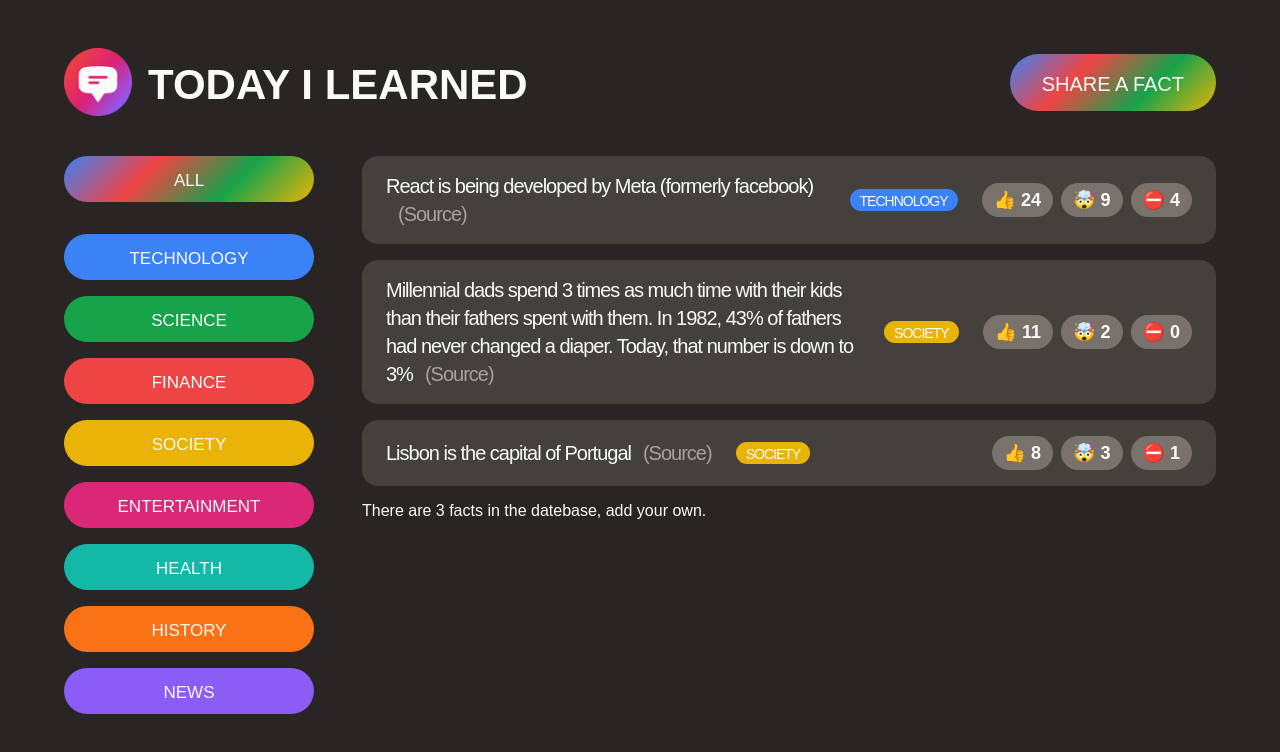
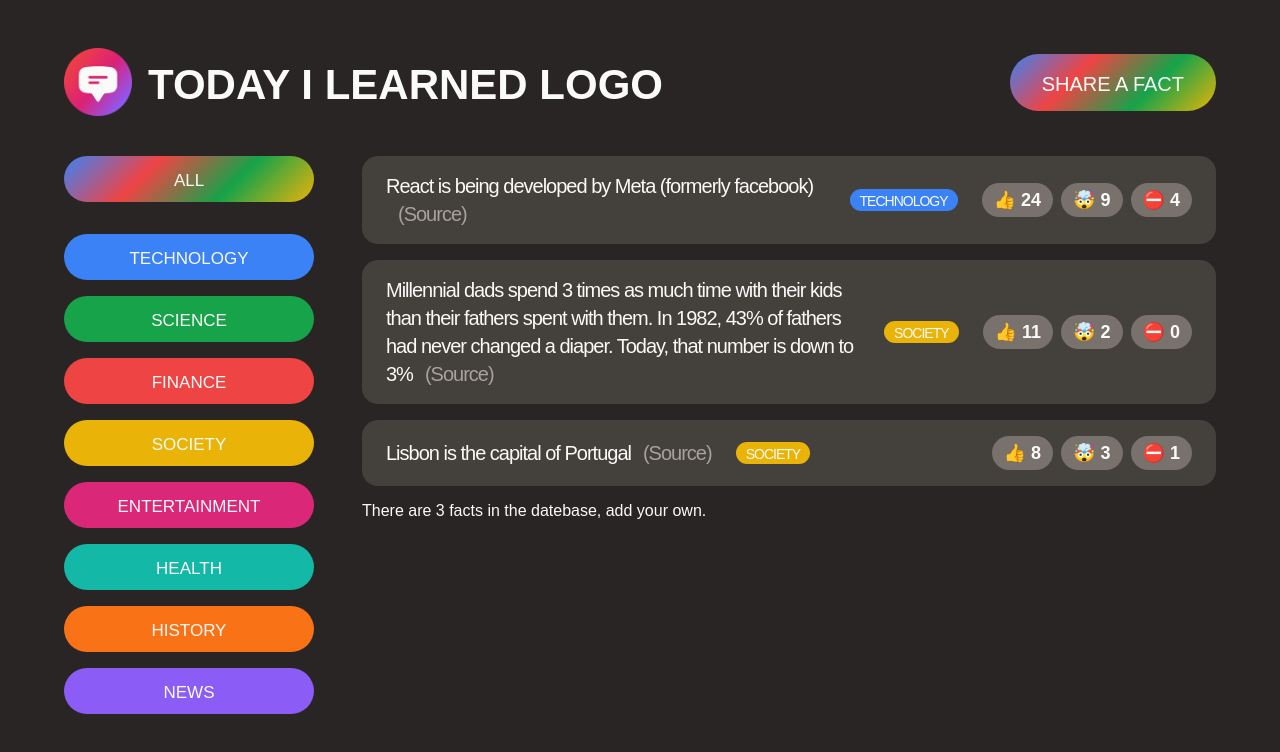
Before and after one commit to Meerkat81/today-i-learned, a React (Create React App) app: page / in a window 1280 px wide. Shown: the top 752 px of the page. Built offline with nearby package versions, Linux system fonts and the light colour scheme; a web font is replaced by a local one.

Commit message:
React header

```diff
--- a/src/App.js
+++ b/src/App.js
@@ -37,26 +37,35 @@ const initialFacts = [
 
 function App() {
   const [showForm, setShowForm] = useState(false);
+
   return (
     <>
-      <header className="header">
-        <div className="logo">
-          <img src="logo.png" alt="Today I Learned Logo" />
-          <h1>Today I Learned</h1>
-        </div>
-        <button
-          className="btn btn-large btn-open"
-          onClick={() => setShowForm((show) => !show)}
-        >
-          Share a Fact
-        </button>
-      </header>
+      <Header showForm={showForm} setShowForm={setShowForm} />
       {showForm && <NewFactForm />}
       <main className="main">
         <CategoryFilter />
         <FactList />
       </main>
     </>
+  );
+}
+
+function Header({ setShowForm, showForm }) {
+  const pageTitle = "Today I Learned Logo";
+  const buttonLabel = showForm ? "Close" : "Share a Fact";
+  return (
+    <header className="header">
+      <div className="logo">
+        <img src="logo.png" alt={pageTitle} />
+        <h1>{pageTitle}</h1>
+      </div>
+      <button
+        className="btn btn-large btn-open"
+        onClick={() => setShowForm((show) => !show)}
+      >
+        {buttonLabel}
+      </button>
+    </header>
   );
 }
 
```
